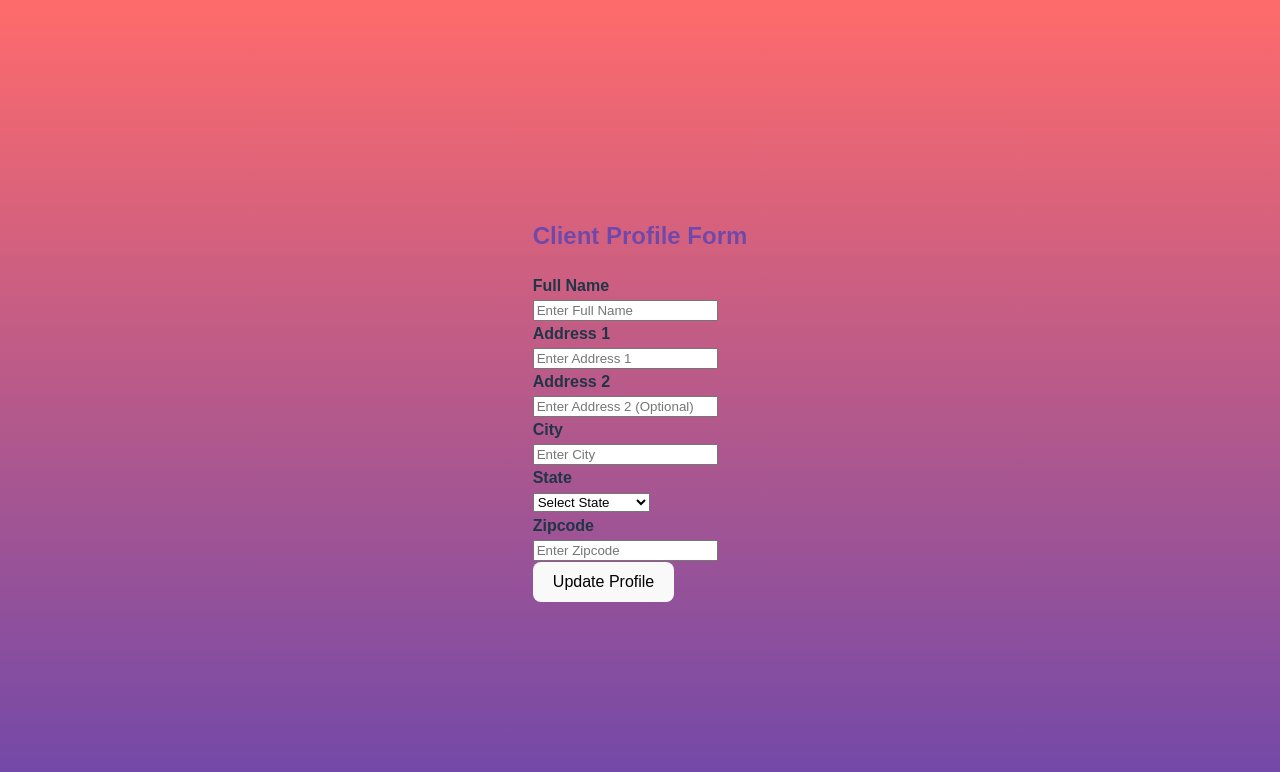
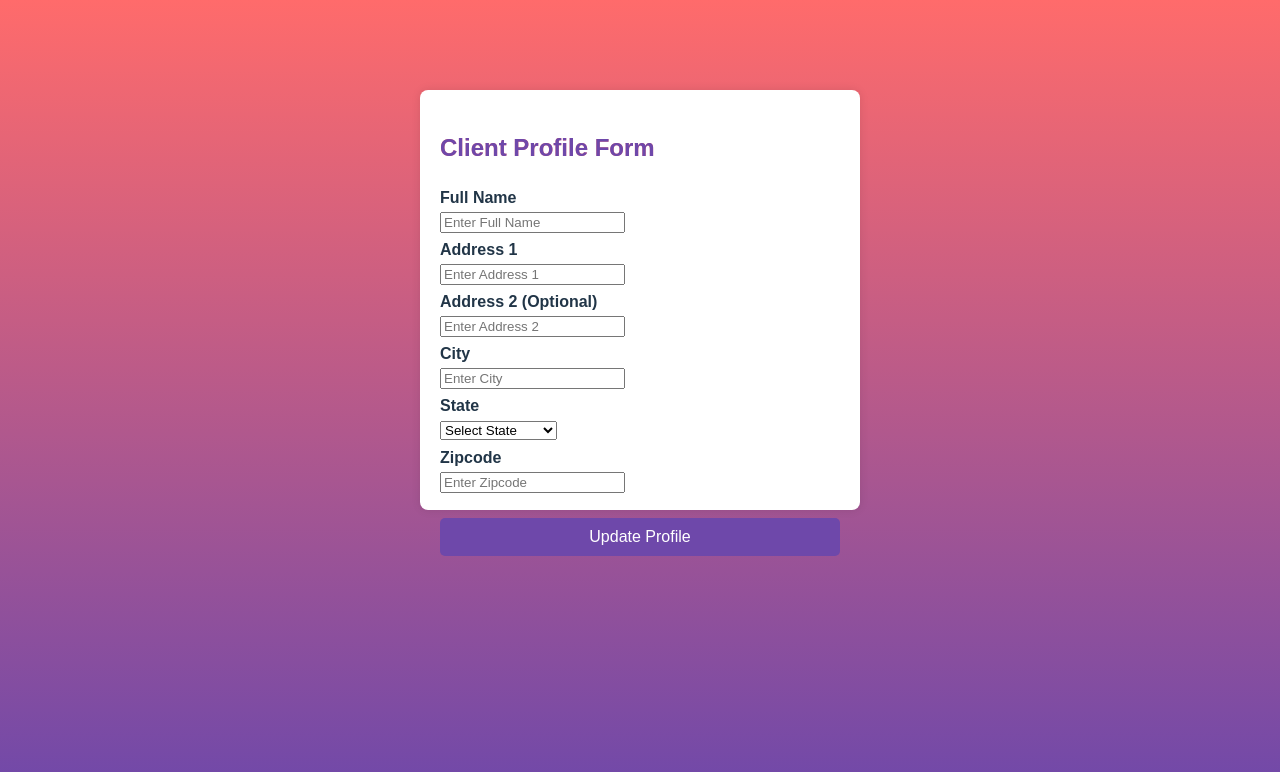
Before and after one commit to BaqirSalim/Fuel-Quote-Prediction-Platform, a React (Vite) app in the folder cosc_4353_project/: page /profile_form in a window 1280 px wide. Shown: the top 772 px of the page. Built offline with nearby package versions, Linux system fonts and the light colour scheme.

Commit message:
styling for profile
profile pages styling

```diff
--- a/cosc_4353_project/src/routes/profile_form.jsx
+++ b/cosc_4353_project/src/routes/profile_form.jsx
@@ -1,6 +1,7 @@
 import { useState } from "react";
 import { useNavigate } from "react-router-dom";
 import { useAuth } from "../context/authContext";
+import "../styles/profileedit.css"
 
 export default function ProfileForm() {
     const [fullName, setFullName] = useState('');
@@ -40,10 +41,10 @@ export default function ProfileForm() {
 
 
     return (
-        <div>
+        <div className="profile-container">
             <h2>Client Profile Form</h2>
             <form onSubmit={handleUpdate}>
-                <div>
+            <div className="input-container">
             <label htmlFor="full_name"><strong>Full Name</strong></label><br />
             <input
                 type="text"
@@ -54,9 +55,10 @@ export default function ProfileForm() {
                 onChange={(e) => setFullName(e.target.value)}
                 maxLength={50}
                 required
+
             />
         </div>
-                <div>
+        <div className="input-container">
             <label htmlFor="address1"><strong>Address 1</strong></label><br />
             <input
                 type="text"
@@ -67,21 +69,23 @@ export default function ProfileForm() {
                 onChange={(e) => setAddress1(e.target.value)}
                 maxLength={100}
                 required
+
             />
         </div>
-                <div>
-                    <label htmlFor="address2"><strong>Address 2</strong></label><br />
+        <div className="input-container">
+            <label htmlFor="address2"><strong>Address 2 (Optional)</strong></label><br />
             <input
                 type="text"
                 id="address2"
                 name="address2"
-                        placeholder="Enter Address 2 (Optional)"
+                placeholder="Enter Address 2"
                 value={address2}
                 onChange={(e) => setAddress2(e.target.value)}
                 maxLength={100}
+
             />
         </div>
-                <div>
+        <div className="input-container">
             <label htmlFor="city"><strong>City</strong></label><br />
             <input
                 type="text"
@@ -92,9 +96,10 @@ export default function ProfileForm() {
                 onChange={(e) => setCity(e.target.value)}
                 maxLength={100}
                 required
+
             />
         </div>
-                <div>
+        <div className="input-container">
                     <label htmlFor="state"><strong>State</strong></label><br />
                     <select
                         id="state"
@@ -102,6 +107,8 @@ export default function ProfileForm() {
                         value={state}
                         onChange={(e) => setState(e.target.value)}
                         required
+
+
                     >
                         <option value="">Select State</option>
                         <option value="AL">Alabama</option>
@@ -156,7 +163,7 @@ export default function ProfileForm() {
                         <option value="WY">Wyoming</option>
                 </select>
         </div>
-                <div>
+        <div className="input-container">
             <label htmlFor="zipcode"><strong>Zipcode</strong></label><br />
             <input
                 type="text"
@@ -168,9 +175,10 @@ export default function ProfileForm() {
                 minLength={5}
                 maxLength={9}
                 required
+
             />
         </div>
-                <button>Update Profile</button>
+            <button className="update-button">Update Profile</button>
             </form>
         </div>
     );
--- a/cosc_4353_project/src/routes/profile_page.jsx
+++ b/cosc_4353_project/src/routes/profile_page.jsx
@@ -1,7 +1,7 @@
 import { useState } from 'react'
 import { useNavigate } from "react-router-dom";
 import { useAuth } from '../context/authContext';
-
+import "../styles/profiledisplay.css"
 
 export default function ProfilePage() {
     const navigate = useNavigate();
--- /dev/null
+++ b/cosc_4353_project/src/styles/profiledisplay.css
@@ -0,0 +1,28 @@
+.profile-container {
+    max-width: 600px;
+    height: 380px;
+    margin: 20px auto;
+    padding: 20px;
+    background-color: #ffffff;
+    border-radius: 8px;
+    box-shadow: 0 0 10px rgba(0, 0, 0, 0.1);
+}
+
+.profile-container h2 {
+    margin-bottom: 20px;
+}
+
+.profile-container p {
+    margin-bottom: 10px;
+}
+
+.profile-container button {
+    padding: 10px 20px;
+    margin-top: 20px;
+    background-color: #6E48AA;
+    color: #fff;
+    border: none;
+    border-radius: 5px;
+    cursor: pointer;
+    transition: background-color 0.3s ease;
+}
--- /dev/null
+++ b/cosc_4353_project/src/styles/profileedit.css
@@ -0,0 +1,42 @@
+.profile-container {
+    width: 400px;
+
+    margin: 0 auto;
+    position: relative;
+    background-color: #ffffff;
+    border-radius: 10px;
+    box-shadow: 0px 0px 10px rgba(0, 0, 0, 0.1);
+    bottom: 100px;
+}
+
+.profile-form {
+    display: flex;
+    flex-direction: column;
+}
+
+.input-container {
+    margin-bottom: 4px;
+}
+
+.input-field {
+    width: calc(100% - 100px);
+    padding: 10px;
+    border-radius: 5px;
+    border: 1px solid #cccccc;
+}
+
+.update-button {
+    margin-top: 20px;
+    width: 100%;
+    padding: 10px;
+    border: none;
+    background-color: #6E48AA;
+    color: #ffffff;
+    border-radius: 5px;
+    cursor: pointer;
+    transition: background-color 0.3s ease;
+}
+
+.update-button:hover {
+    background-color: #5b3e8c;
+}
```
Lines whose indentation alone changed are shown as unchanged.
